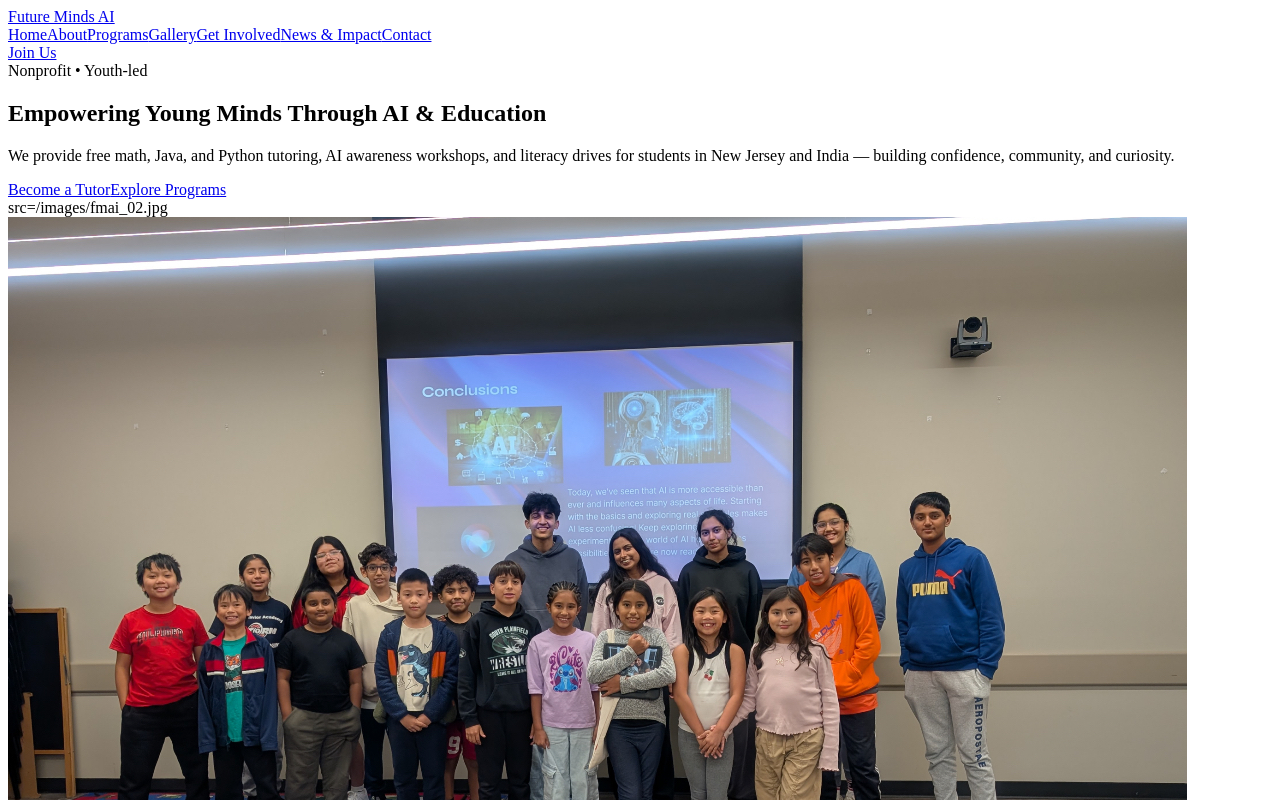
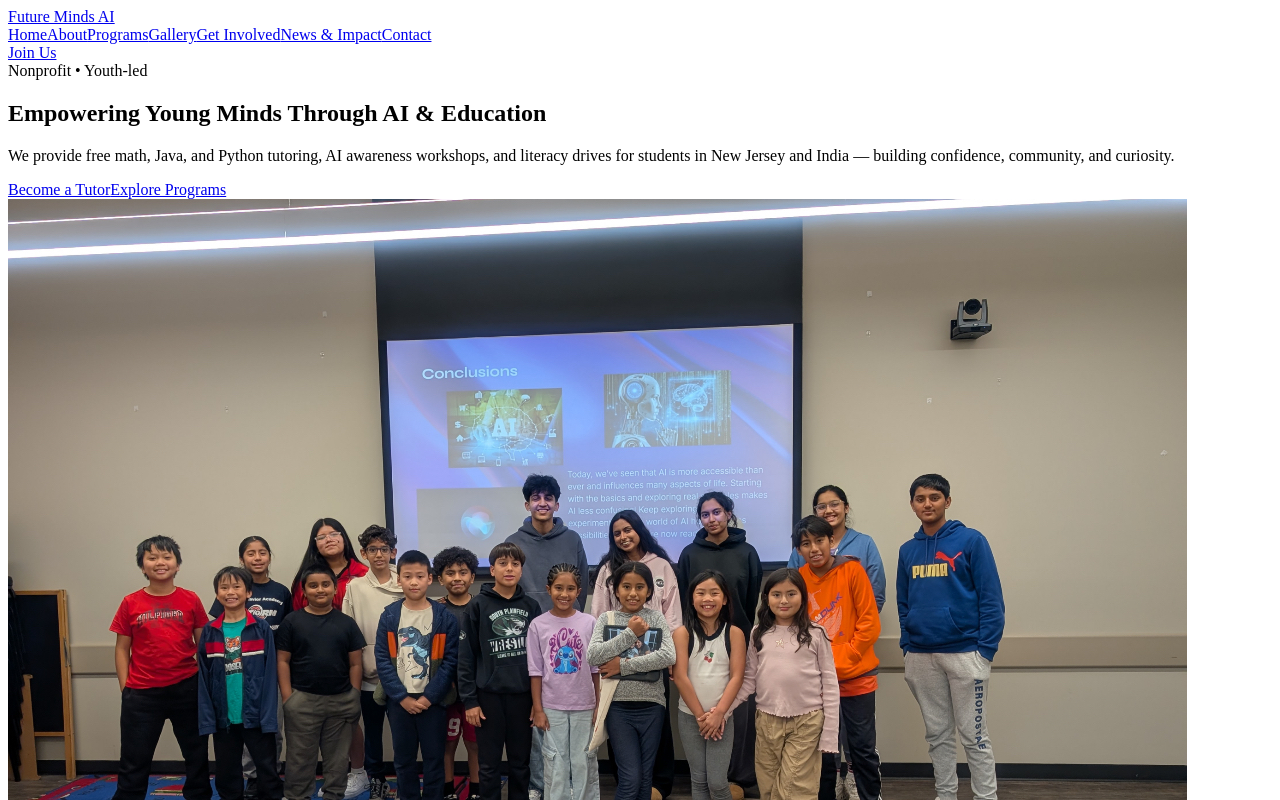
Before and after one commit to aarushM923/future-minds-ai, a React (Vite) app: page / in a window 1280 px wide. Shown: the top 800 px of the page. Built offline with nearby package versions, Linux system fonts and the light colour scheme; the HTML template or start-up script is replaced by a standard one.

Commit message:
Clean gh-pages cache and submodule reference

```diff
--- a/src/components/Hero.jsx
+++ b/src/components/Hero.jsx
@@ -17,7 +17,6 @@ export default function Hero() {
           </div>
         </div>
         <div className="relative">
-          src={`${import.meta.env.BASE_URL}images/fmai_02.jpg`}
           <img src={`${import.meta.env.BASE_URL}images/fmai_02.jpg`} alt="Future Minds AI workshop" />
         </div>
       </div>
```
